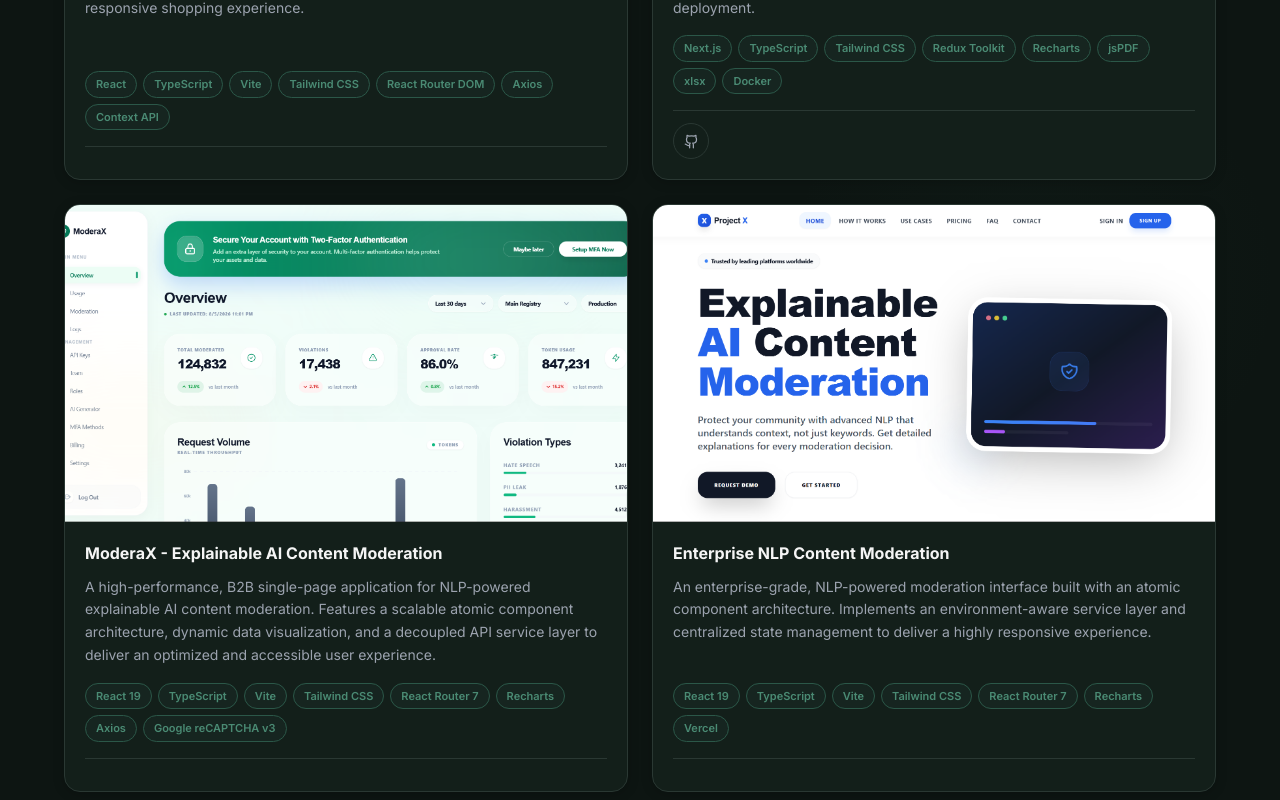
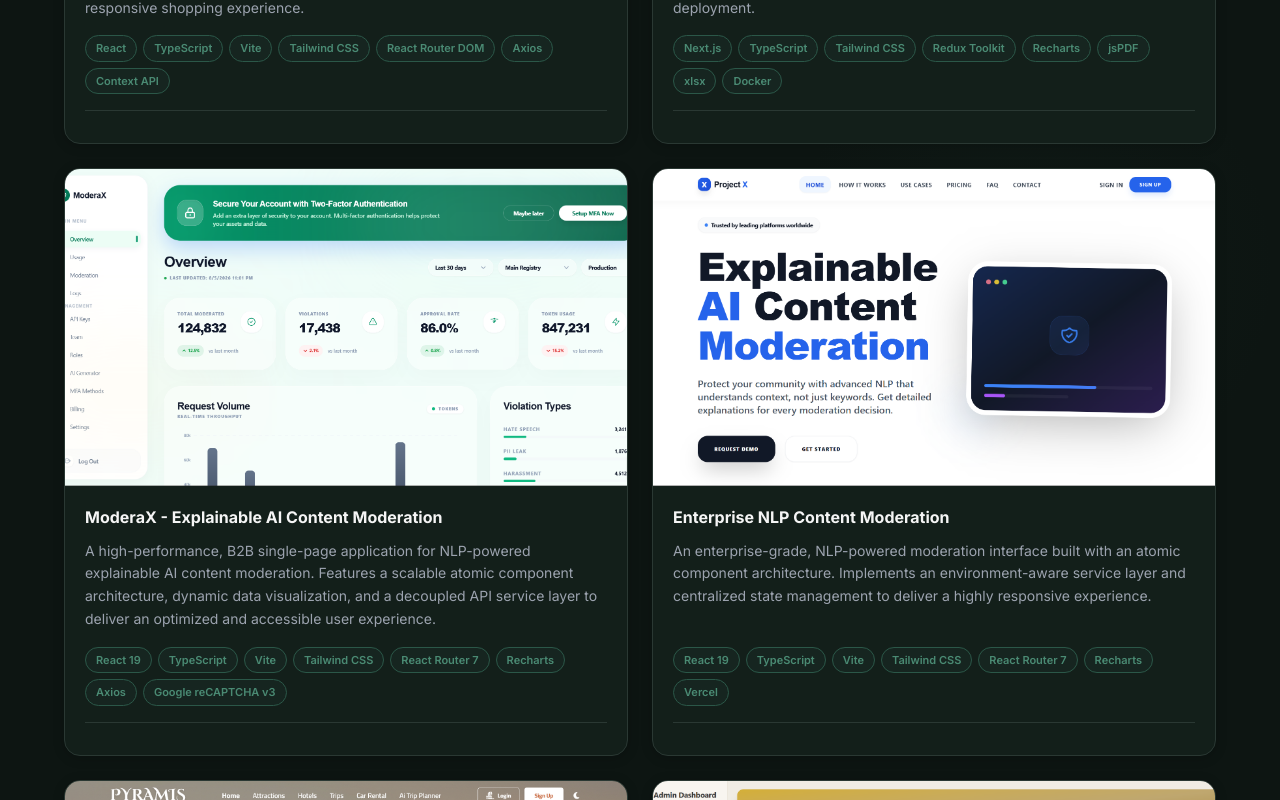
Before and after one commit to jehanusama/my-portfolio, a Next.js app: page / in a window 1280 px wide. Shown: the part 2940-3740 px from the top of the page. Built offline with nearby package versions, Linux system fonts and the light colour scheme.

Commit message:
update project details

```diff
--- a/src/data/projects.ts
+++ b/src/data/projects.ts
@@ -27,7 +27,7 @@ export const projects: Project[] = [
       "A full-featured analytics dashboard providing real-time data visualization with Recharts and complex table operations managed via Redux Toolkit. Includes comprehensive export capabilities and is fully Dockerized for production deployment.",
     image: "/images/projects/dashboard.png",
     techStack: ["Next.js", "TypeScript", "Tailwind CSS", "Redux Toolkit", "Recharts", "jsPDF", "xlsx", "Docker"],
-    githubUrl: "https://github.com/jehanusama/Dashboard-Application",
+    githubUrl: "",
     liveUrl: "https://dashboard-application-coral.vercel.app/",
   },
   {
```
